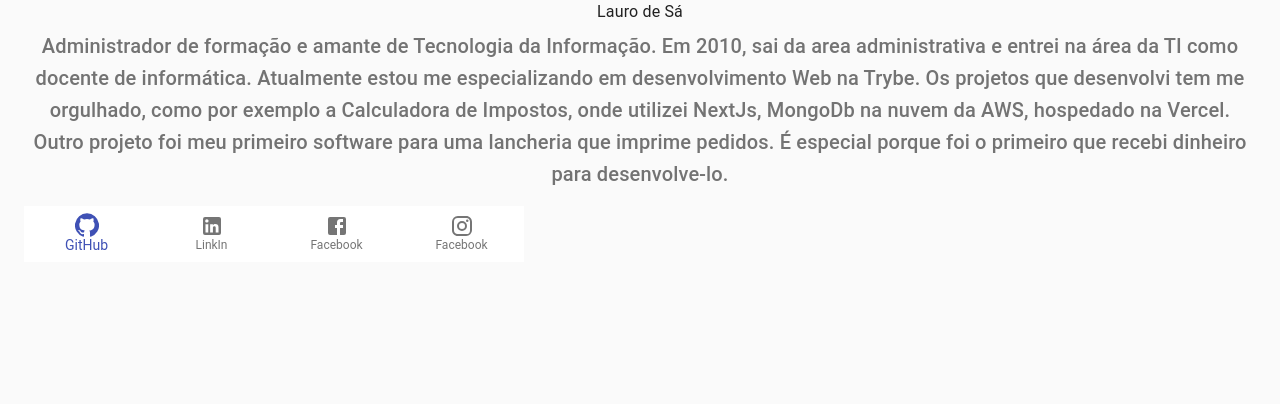
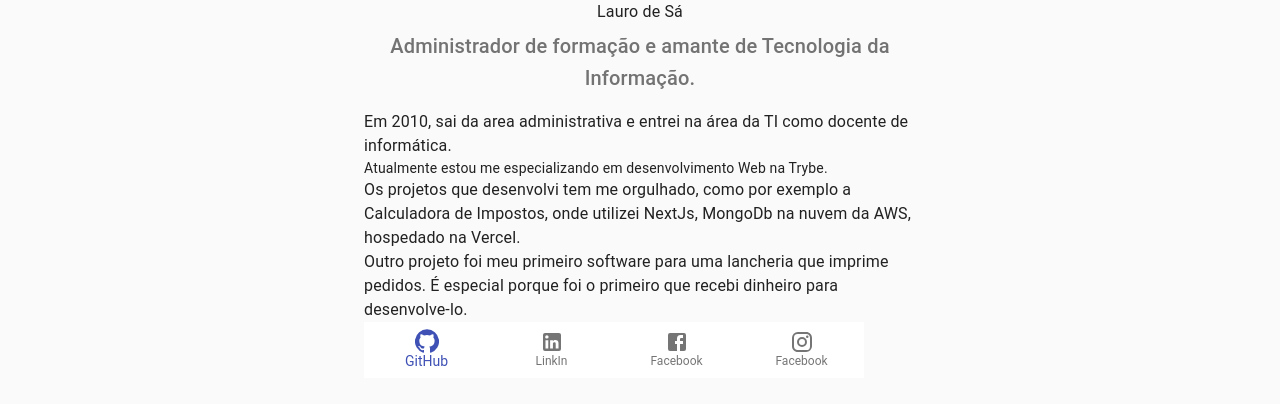
Before and after one commit to laurods/it-app, a Next.js app: page / in a window 1280 px wide. Shown: the top 404 px of the page. Built offline with nearby package versions, Linux system fonts and the light colour scheme.

Commit message:
Atualizaçoes 20012021g

```diff
--- a/components/Iam.js
+++ b/components/Iam.js
@@ -12,13 +12,22 @@ function Iam() {
         Lauro de Sá
       </Typography>
       <Typography variant="h6" align="center" color="textSecondary" paragraph>
-        Administrador de formação e amante de Tecnologia da Informação. Em 2010, sai da
-        area administrativa e entrei na área da TI como docente de informática.
-        Atualmente estou me especializando em desenvolvimento Web na Trybe.
-        Os projetos que desenvolvi tem me orgulhado, como por exemplo a Calculadora de Impostos, onde utilizei NextJs,
-        MongoDb na nuvem da AWS, hospedado na Vercel.
-        Outro projeto foi meu primeiro software para uma lancheria que imprime pedidos. É especial porque foi o primeiro
-        que recebi dinheiro para desenvolve-lo.
+        Administrador de formação e amante de Tecnologia da Informação.
+      </Typography>
+      <Typography>
+        Em 2010, sai da area administrativa e entrei na área da TI como docente
+        de informática.
+      </Typography>
+      Atualmente estou me especializando em desenvolvimento Web na Trybe.
+      <Typography>
+        Os projetos que desenvolvi tem me orgulhado, como por exemplo a
+        Calculadora de Impostos, onde utilizei NextJs, MongoDb na nuvem da AWS,
+        hospedado na Vercel.
+      </Typography>
+      <Typography>
+        Outro projeto foi meu primeiro software para uma lancheria que imprime
+        pedidos. É especial porque foi o primeiro que recebi dinheiro para
+        desenvolve-lo.
       </Typography>
     </div>
   );
--- a/pages/index.js
+++ b/pages/index.js
@@ -8,7 +8,7 @@ function Home() {
     <div>
       <CssBaseline />
       <main>
-        <Container>
+        <Container maxWidth="sm">
          <Iam />
          <Contact />
 
```
